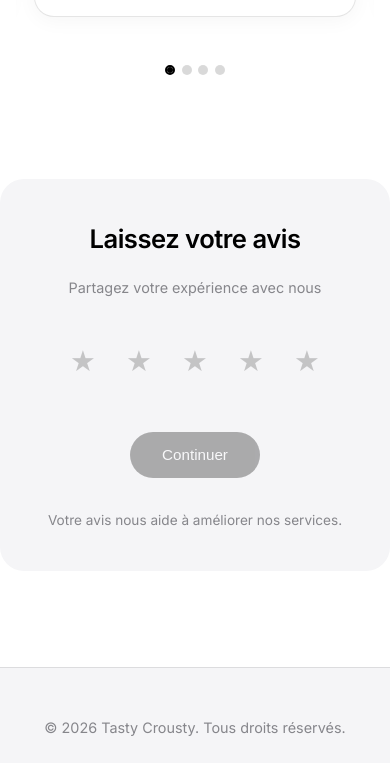
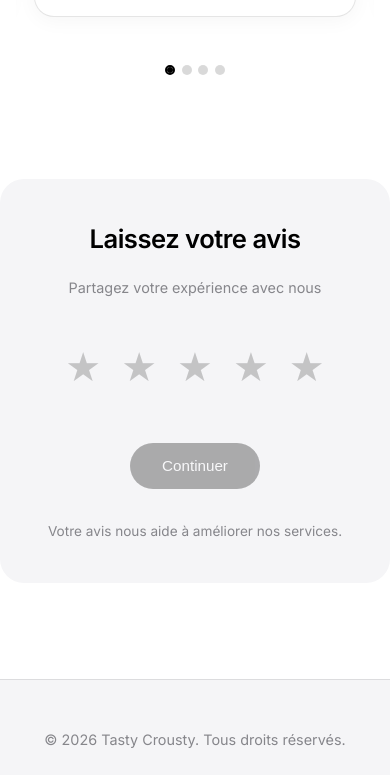
Before and after one commit to AnisHaddadi/Tasty-Crousty-avis, a website: page avis.html in a window 390 px wide. Shown: the part 1285-2060 px from the top of the page. Drawn offline with Linux system fonts and the light colour scheme.

Commit message:
Rapprocher les Ã©toiles et les rendre plus grosses

```diff
--- a/avis.html
+++ b/avis.html
@@ -465,13 +465,13 @@
 
         .rating-stars {
             display: flex;
-            gap: 12px;
+            gap: 4px;
             justify-content: center;
             margin-bottom: 2rem;
         }
 
         .rating-star {
-            font-size: 2.5rem;
+            font-size: 3.5rem;
             background: none;
             border: none;
             color: rgba(0, 0, 0, 0.2);
@@ -670,8 +670,7 @@
             }
 
             .rating-star {
-                font-size: 2rem;
-                gap: 8px;
+                font-size: 3rem;
             }
 
             .rating-btn {
@@ -738,8 +737,7 @@
             }
 
             .rating-star {
-                font-size: 1.8rem;
-                gap: 6px;
+                font-size: 2.5rem;
             }
 
             .carousel-dots {
```
Also changed, not shown: index.html (+3 -4 lines).
